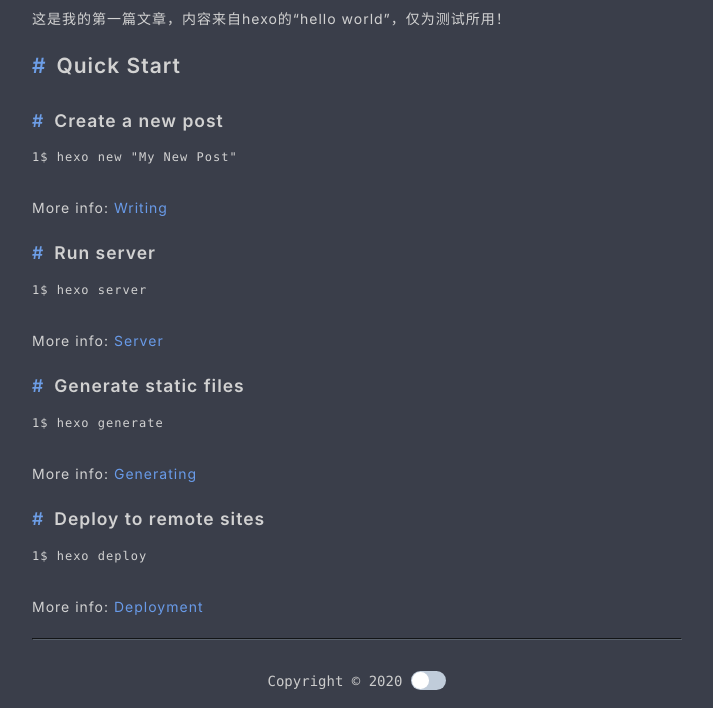
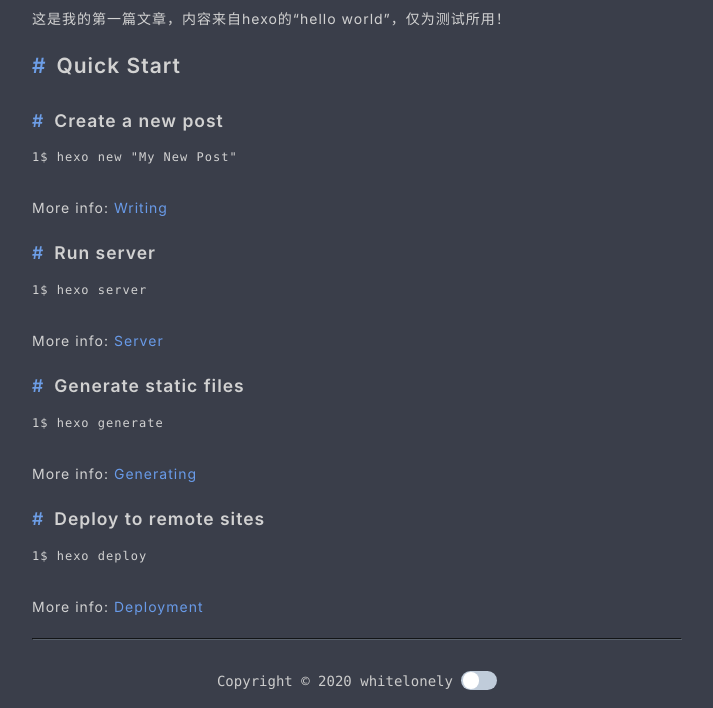
Before and after one commit to whitelonely/JNblog.me, a plain HTML site: page 2020/02/24/hello-world/index.html in a window 1280 px wide. Shown: the part 93-801 px from the top of the page, without its empty margins (283-996 px from the left). Drawn offline with Linux system fonts and the light colour scheme; a script that the page names is missing.

Commit message:
Site updated: 2020-02-24 15:35:18

```diff
--- a/2020/02/24/hello-world/index.html
+++ b/2020/02/24/hello-world/index.html
@@ -50,7 +50,7 @@
 
 </div>
     <div class="footer" id="footer">
-    <p>Copyright © 2020
+    <p>Copyright © 2020 whitelonely
         <label class="el-switch el-switch-green el-switch-sm" style="vertical-align: sub;">
             <input type="checkbox" name="switch" id="update_style">
             <span class="el-switch-style"></span>
```
